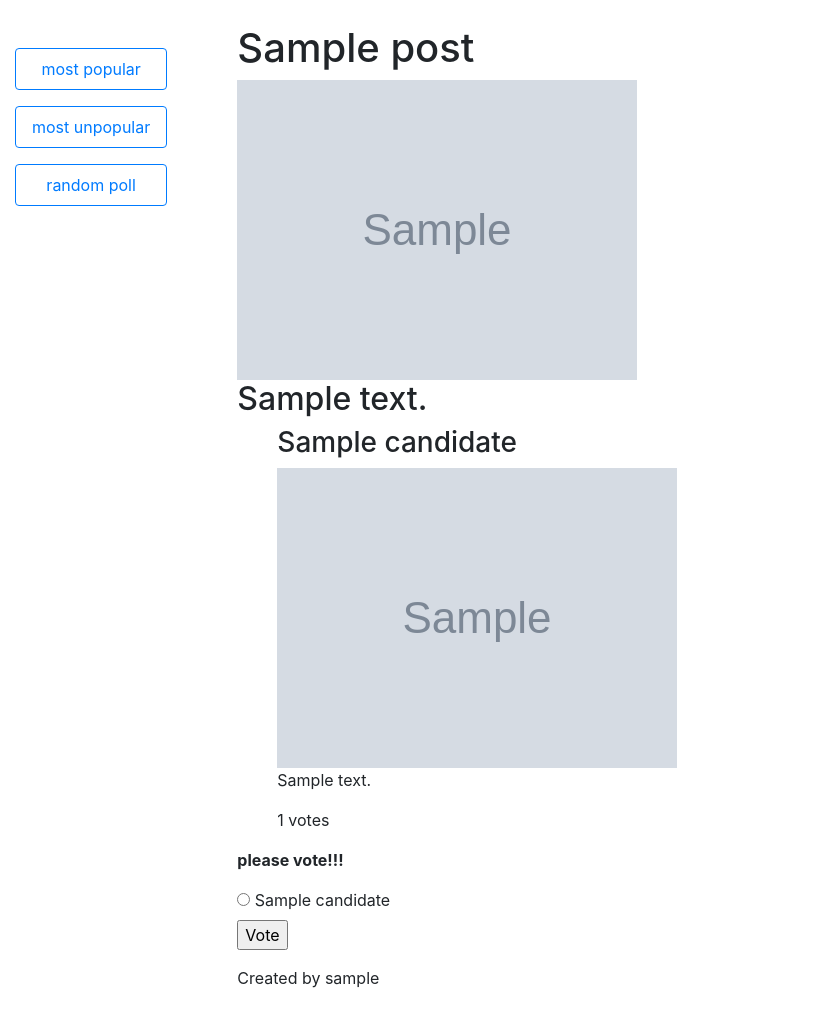
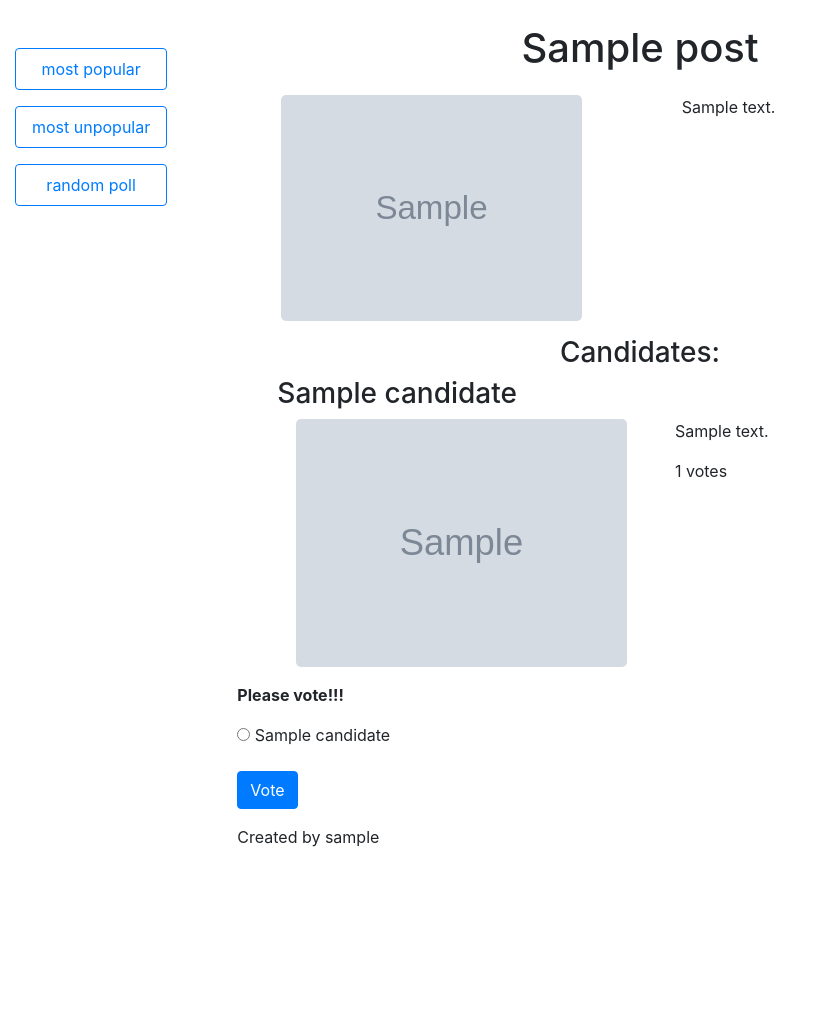
Before and after one commit to BBohdanBB/VotingSystem, a Django app: page /polls/post/1/ in a window 1280 px wide. Shown: the part 75-1105 px from the top of the page, without its empty margins (0-822 px from the left). After the commit the page ends 922 px from the top, so only its background shows below. Run offline with Django 3.2, Linux system fonts and the light colour scheme; tables that the repository leaves empty hold one stand-in row (values such as "Sample post"); grey boxes marked "Sample" are stand-in pictures; some libraries are stand-ins or nearby versions.

Commit message:
Design for page Post

```diff
--- /dev/null
+++ b/polls/static/polls/post-style.css
@@ -0,0 +1,29 @@
+.post-image {
+    width: 90%;
+    margin: 0 5%;
+    border-radius: 5px;
+}
+
+.post-title {
+    display: block;
+    width: 100%;
+    text-align: center;
+}
+
+.post-description-container, .post-image-container {
+    padding: 15px 5%;
+}
+
+.post-description-container {
+    font-size: 1em;
+}
+
+.modal-dialog {
+    width: 80%;
+}
+
+@media (min-width: 576px) {
+    .modal-dialog {
+        max-width: 800px;
+    }
+}
--- a/polls/templates/polls/layout.html
+++ b/polls/templates/polls/layout.html
@@ -8,7 +8,8 @@
     <link rel="stylesheet" type="text/css" href="{% static 'polls/post_summary_style.css' %}" />
     <link rel="stylesheet" type="text/css" href="{% static 'polls/socials-style.css' %}" />
     <link rel="stylesheet" href="https://cdnjs.cloudflare.com/ajax/libs/font-awesome/4.7.0/css/font-awesome.min.css">
-    <link rel="stylesheet" href="{% static 'polls/addPost/css/main.css' %}">
+    <link rel="stylesheet" href="{% static 'polls/add/css/main.css' %}">
+    <link rel="stylesheet" href="{% static 'polls/post-style.css' %}">
 </head>
 <body>
     <nav class="navbar navbar-expand-lg navbar-dark bg-dark border-bottom border-light sticky-top p-lg-3">
--- a/polls/templates/polls/message.html
+++ b/polls/templates/polls/message.html
@@ -2,4 +2,6 @@
 
 {% block content %}
     <p>{{ message }}</p>
+     <button > Back to the vote</button></p>
+     <a href="" >Комментировать</a>
 {% endblock %}
--- a/polls/templates/polls/post.html
+++ b/polls/templates/polls/post.html
@@ -1,28 +1,70 @@
 {% extends 'polls/layout.html' %}
 
 {% block content %}
+    <div class="post-title">
         <h1>{{ mypost.title }}</h1>
-    <img src="/{{ mypost.icon }}">
-    <h2>{{ mypost.description }}</h2>
+    </div>
+    <div class="row">
+        <div class="col-md-6 post-image-container">
+            <img data-toggle="modal" data-target="#postModal" class="post-image" src="/{{ mypost.icon }}">
+             <div id="postModal" class="modal fade" role="dialog">
+            <div class="modal-dialog">
+              <div class="modal-content">
+                <div class="modal-header">
+                  <button type="button" class="close" data-dismiss="modal"><span aria-hidden="true">×</span><span class="sr-only">Close</span></button>
+                </div>
+                <div class="modal-body">
+                  <img src="/{{ mypost.icon }}" alt="post.photo" class="img-responsive post-image">
+                </div>
+              </div>
+            </div>
+          </div>
+        </div>
+        <div class="col-md-6 post-description-container">
+             <p>{{ mypost.description }}</p>
+        </div>
+    </div>
+    <div class="post-title">
+        <h3>Candidates:</h3>
+    </div>
 <ul>
 {% for key, values in candidate_votes.items%}
     <h3>{{ key.name }}</h3>
-    <img  src="/{{ key.photo }}" alt="candidate.photo">
+    <div class="row">
+        <div class="col-md-6">
+          <img data-toggle="modal" data-target="#myModal{{ key.id }}" class="post-image" src="/{{ key.photo }}" alt="candidate.photo">
+            <div id="myModal{{ key.id }}" class="modal fade" role="dialog">
+            <div class="modal-dialog">
+              <div class="modal-content">
+                <div class="modal-header">
+                  <button type="button" class="close" data-dismiss="modal"><span aria-hidden="true">×</span><span class="sr-only">Close</span></button>
+                </div>
+                <div class="modal-body">
+                  <img src="/{{ key.photo }}" alt="candidate.photo" class="img-responsive post-image">
+                </div>
+              </div>
+            </div>
+          </div>
+        </div>
+        <div class="col-md-6">
             <p>{{ key.description }}</p>
             <p>
                 {{ values}} votes
             </p>
+        </div>
+    </div>
 {% endfor %}
 </ul>
 <form action="{% url 'polls:vote' mypost.id %}" method="post">
      {% csrf_token %}
-   <p><b>please vote!!!</b></p>
+   <p><b>Please vote!!!</b></p>
      {% for candidate in candidate_votes.keys%}
-
+         <div class="form-group">
              <input type="radio" name="choice" id="choice{{ candidate.id }}" value="{{ candidate.id }}" />
              <label for="choice{{ candidate.id }}">{{ candidate.name }}</label><br />
+         </div>
      {% endfor %}
-    <p><input type="submit" value="Vote"></p>
+    <p><input class="btn btn-primary" type="submit" value="Vote"></p>
   </form>
   <p>Created by {{ mypost.userId.username}}</p>
 {% endblock %}
```
Lines whose indentation alone changed are shown as unchanged.
